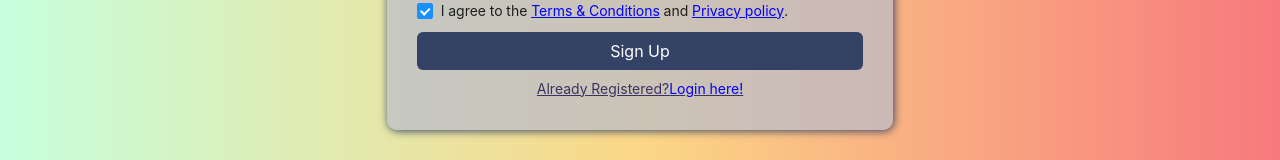
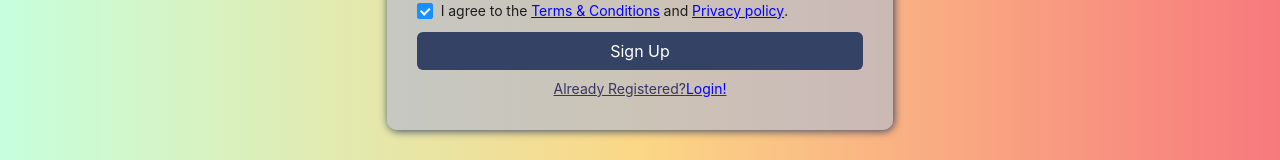
Before and after one commit to Prakashsaw/Production-Expense-Management-System-Frontend, a React (Create React App) app: page /register in a window 1280 px wide. Shown: the part 601-761 px from the top of the page. Built offline with nearby package versions, Linux system fonts and the light colour scheme.

Commit message:
some modification on login , register and all pages

```diff
--- a/src/pages/ForgotPassword/ForgotPassword.css
+++ b/src/pages/ForgotPassword/ForgotPassword.css
@@ -73,6 +73,14 @@
   margin-top: 20px;
 }
 
+.link1 {
+  text-decoration: underline;
+}
+
+.link1:hover {
+  text-decoration: underline;
+}
+
 .forgot-password-form .btn {
   width: 100%;
   background-color: #344265;
--- a/src/pages/ForgotPassword/ForgotPassword.js
+++ b/src/pages/ForgotPassword/ForgotPassword.js
@@ -87,9 +87,11 @@ const ForgotPassword = () => {
                   {loading ? <LoadingOutlined /> : "Get Password Reset Link"}
                 </button>
               </div>
-              <div className="text pt-2 d-flex justify-content-center">
+              <div className="link1  pt-2 d-flex justify-content-center">
                 Remember your password?
-                <Link to="/login">Login here!</Link>
+                <Link to="/login">
+                  Login!
+                </Link>
               </div>
             </Form>
           </div>
--- a/src/pages/Login.js
+++ b/src/pages/Login.js
@@ -120,7 +120,7 @@ const Login = () => {
                   {loading ? <LoadingOutlined /> : "Login"}
                 </button>
               </div>
-              <div className="text pt-2 d-flex justify-content-center">
+              <div className="pt-2 d-flex justify-content-center">
                 <div className="text">
                   Not a user? <Link to="/register">SignUp!</Link>
                 </div>
--- a/src/pages/Register.js
+++ b/src/pages/Register.js
@@ -159,11 +159,11 @@ const Register = () => {
                   {loading ? <LoadingOutlined /> : "Sign Up"}
                 </button>
               </div>
-              <div className="text pt-2 d-flex justify-content-center">
-                Already Registered?
-                <Link className="link" to="/login">
-                  Login here!
-                </Link>
+              <div className="pt-2 d-flex justify-content-center">
+                <div className="text">
+                  Already Registered?
+                  <Link to="/login">Login!</Link>
+                </div>
               </div>
             </Form>
           </div>
--- a/src/styles/RegisterPage.css
+++ b/src/styles/RegisterPage.css
@@ -70,6 +70,11 @@
   text-decoration: underline;
 }
 
+.register-form .text {
+  color: #3a3465 !important;
+  text-decoration: underline;
+}
+
 .register-form .btn {
   margin-top: 10px;
   width: 100%;
```
